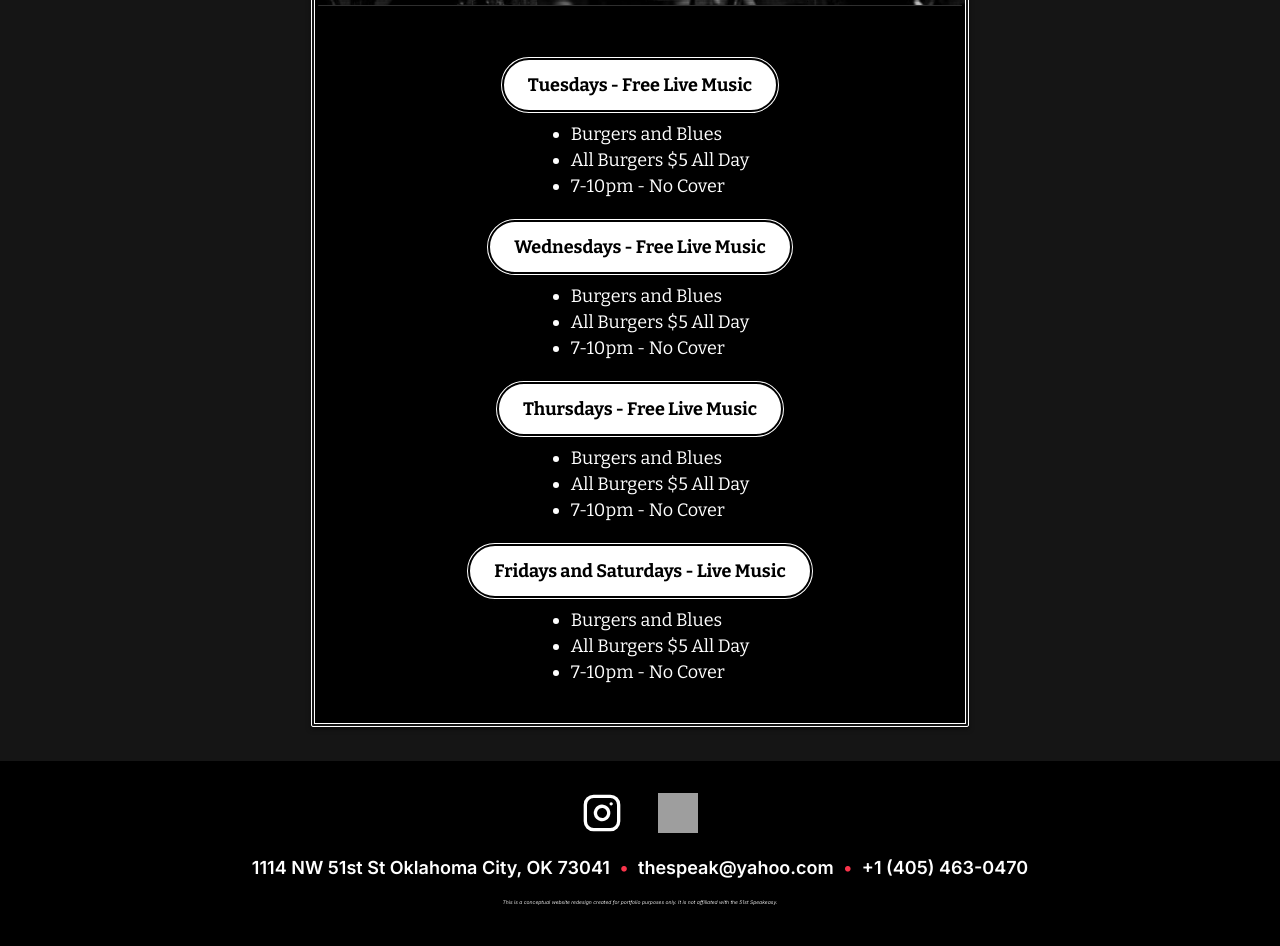
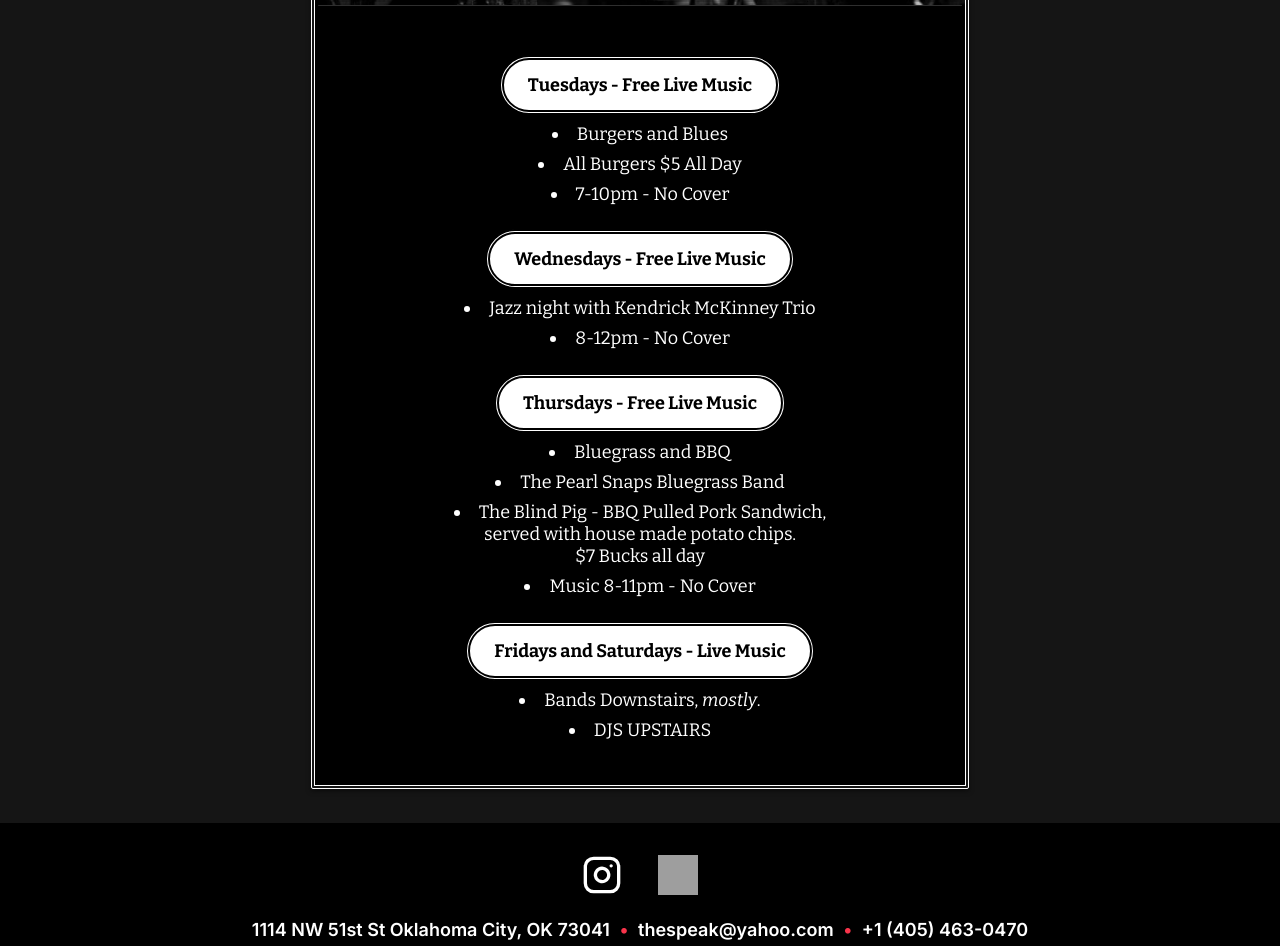
Before and after one commit to thecommercialguy/LocalRedesign, a React (Vite) app: page /live-music in a window 1280 px wide. Shown: the part 660-1606 px from the top of the page. Before the commit the page ends 1570 px from the top, so only its background shows below. Built offline with nearby package versions, Linux system fonts and the light colour scheme; grey boxes are pictures that could not be loaded.

Commit message:
Reformatting Live music page and updating it's contents

```diff
--- a/pages/LiveMusic.jsx
+++ b/pages/LiveMusic.jsx
@@ -95,23 +95,21 @@ export default function LiveMusic() {
                     </ul>
                     <h2>Wednesdays - Free Live Music</h2>
                     <ul>
-                        <li>Burgers and Blues</li>
-                        <li>All Burgers $5 All Day</li>
-                        <li>7-10pm - No Cover</li>
-
+                        <li>Jazz night with Kendrick McKinney Trio</li>
+                        <li>8-12pm - No Cover</li>
                     </ul>
                     <h2>Thursdays - Free Live Music</h2>
                     <ul>
-                        <li>Burgers and Blues</li>
-                        <li>All Burgers $5 All Day</li>
-                        <li>7-10pm - No Cover</li>
+                        <li>Bluegrass and BBQ</li>
+                        <li>The Pearl Snaps Bluegrass Band</li>
+                        <li>The Blind Pig - BBQ Pulled Pork Sandwich, served with house made potato chips. <br/> $7 Bucks all day</li>
+                        <li>Music 8-11pm - No Cover</li>
 
                     </ul>
                     <h2>Fridays and Saturdays - Live Music</h2>
                     <ul>
-                        <li>Burgers and Blues</li>
-                        <li>All Burgers $5 All Day</li>
-                        <li>7-10pm - No Cover</li>
+                        <li>Bands Downstairs, <i>mostly</i>.</li>
+                        <li>DJS UPSTAIRS</li>
 
                     </ul>
                 </div>
--- a/src/BottlesAndCans.css
+++ b/src/BottlesAndCans.css
@@ -68,6 +68,7 @@
     .bottles-and-drinks-container {
         padding-inline: 8px;
         cursor: pointer;
+
     }
     .bottles-and-drinks-container .image-container {
         width: 100%;
--- a/src/LiveMusic.css
+++ b/src/LiveMusic.css
@@ -49,7 +49,9 @@
     border-start-start-radius: 0;
     border-end-start-radius: 0;
     box-sizing: border-box;
-    height: 647.2px;
+    /* height: 647.2px; */
+    /* height: 724.6px; */
+    height: 686.1px;
 
 }
 .live-music-section .live-music-info-container::before {
@@ -85,7 +87,9 @@
     position: relative;
     justify-content: center;
     /* width: 50%; */
-    width: 852.27px;
+    /* width: 852.27px; */
+    /* width: 955.46px; */
+    width: 904.14px;
     /* min-width: 852.27px; */
     /* max-width: 638px; */
     /* margin-inline-end: 20%; */
@@ -165,6 +169,29 @@
 
 }
 
+.live-music-section .live-music-info-container ul {
+    padding: 0;
+    /* justify-content: ; */
+    text-wrap: wrap;
+    box-sizing: border-box;
+    width: 100%;
+    /* padding-inline: 42px; */
+    justify-content: flex-start;
+    display: flex;
+    flex-direction: column;
+    align-items: center;
+    /* padding-inline-start: 30%; */
+    /* padding-inline-end: 7%; */
+    padding-inline: 5%;
+
+    list-style-position: inside;
+    margin-block: 8px 16px;
+}
+.live-music-section .live-music-info-container li {
+    text-align: center;
+    margin-block-end: 4px;
+}
+
 /* Have the images be in one place and bleed into one another... */
 /* opacity change  */
 /* Solid opacity -> Opacity decrease (curr)
@@ -229,11 +256,21 @@
         /* font-size: 1.125rem; */
         margin-block-start: 8px;
         margin-block-end: 16px;
+        font-size: 1.125rem;
+        margin-block-start: 8px;
+        margin-block-end: 16px;
+        /* padding-inline: 0; */
+        align-items: center;
+        padding-inline: 20%;
+        list-style-position: inside;
+
     }
 
     .live-music-section .live-music-info-container li {
         font-size: 18px;
-        margin-block-end: 4px;
+        /* margin-block-end: 4px; */
+        margin-block-end: 8px;
+        text-align: center;
     }
 
 
@@ -251,6 +288,7 @@
         padding: 0;
         border: 4px double white;
         border-radius: 2px;
+        height: auto;
     }
 
     .live-music-container {
@@ -300,11 +338,18 @@
         /* font-size: 1.125rem; */
         margin-block-start: 8px;
         margin-block-end: 16px;
+        padding: 0;
+        justify-content: flex-start;
+        align-items: center;
+        list-style-position: inside;
     }
 
     .live-music-section .live-music-info-container li {
         font-size: 18px;
         margin-block-end: 4px;
+        /* margin-block-end: 8px; */
+        text-align: center;
+        max-width: 83%;
     }
 }
 
```
